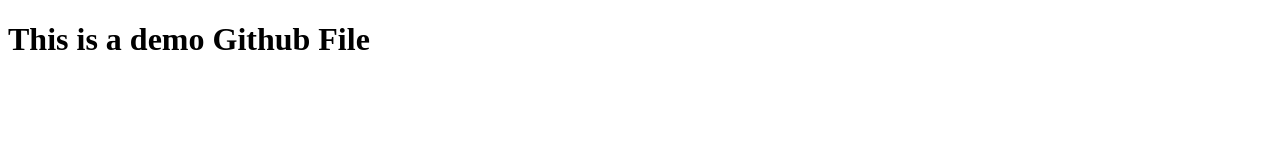
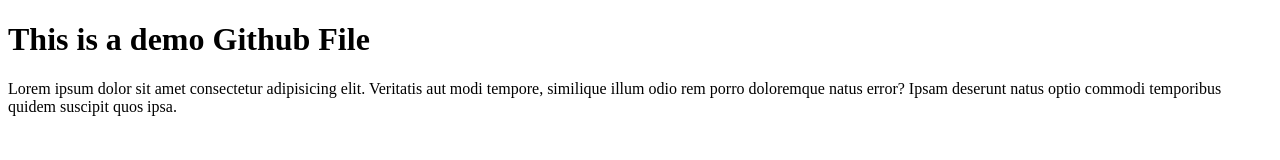
Before and after one commit to RanaZainIdrees786/NomanDemo, a plain HTML site: page index.html in a window 1280 px wide. Drawn offline with Linux system fonts and the light colour scheme.

Commit message:
addes paragraph

```diff
--- a/index.html
+++ b/index.html
@@ -1,11 +1,16 @@
 <!DOCTYPE html>
 <html lang="en">
-<head>
-    <meta charset="UTF-8">
-    <meta name="viewport" content="width=device-width, initial-scale=1.0">
+  <head>
+    <meta charset="UTF-8" />
+    <meta name="viewport" content="width=device-width, initial-scale=1.0" />
     <title>Document</title>
-</head>
-<body>
+  </head>
+  <body>
     <h1>This is a demo Github File</h1>
-</body>
+    <p>
+      Lorem ipsum dolor sit amet consectetur adipisicing elit. Veritatis aut
+      modi tempore, similique illum odio rem porro doloremque natus error? Ipsam
+      deserunt natus optio commodi temporibus quidem suscipit quos ipsa.
+    </p>
+  </body>
 </html>
```
